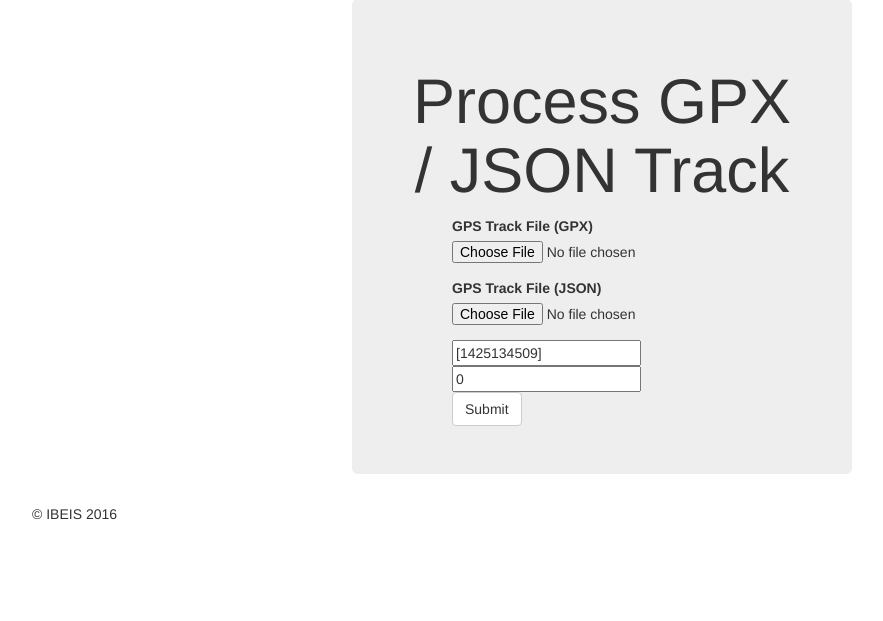
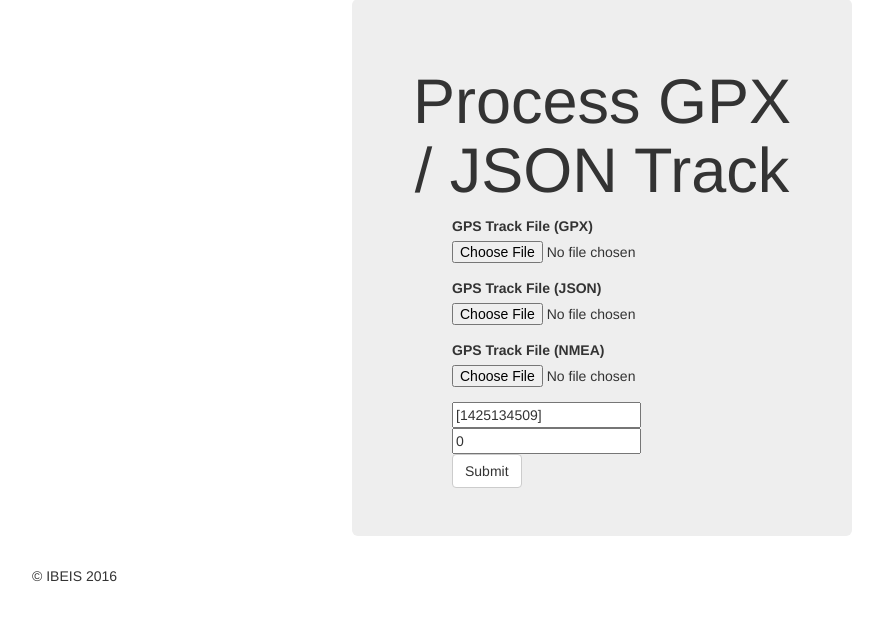
Before and after one commit to bluemellophone/gzc-server, a Flask app: page /map/form in a window 1280 px wide. Shown: the part 71-692 px from the top of the page, without its empty margins (38-921 px from the left). Run offline with Flask 2, Linux system fonts and the light colour scheme; parts of the project's set-up code (start-up, migrations or seed data) failed here and were passed over; some libraries are stand-ins or nearby versions.

Commit message:
Added NMEA file parsing for GPS maps

```diff
--- a/server.py
+++ b/server.py
@@ -568,12 +568,18 @@ def map_online():
     else:
         gpx_data  = request.files.get('gps_data_gpx', None)
         json_data = request.files.get('gps_data_json', None)
+        nmea_data = request.files.get('gps_data_nmea', None)
         if gpx_data is not None:
             gpx_str = gpx_data.stream.read()
             if len(gpx_str) > 0:
                 print('MAP REQUESTED WITH GPX_STR LENGTH: %d' % (len(gpx_str), ))
                 json_str = sf.convert_gpx_to_json(gpx_str, GMT_OFFSET)
-        elif json_data is not None:
+        if json_str is None and nmea_data is not None:
+            nmea_str = nmea_data.stream.read()
+            if len(nmea_str) > 0:
+                print('MAP REQUESTED WITH NMEA_STR LENGTH: %d' % (len(nmea_str), ))
+                json_str = sf.convert_nmea_to_json(nmea_str, nmea_data.filename, GMT_OFFSET)
+        if json_str is None and json_data is not None:
             json_str = json_data.stream.read()
     if json_str is not None:
         json_str = json_str.replace("'", '"')
@@ -604,12 +610,18 @@ def map():
     else:
         gpx_data  = request.files.get('gps_data_gpx', None)
         json_data = request.files.get('gps_data_json', None)
+        nmea_data = request.files.get('gps_data_nmea', None)
         if gpx_data is not None:
             gpx_str = gpx_data.stream.read()
             if len(gpx_str) > 0:
                 print('MAP REQUESTED WITH GPX_STR LENGTH: %d' % (len(gpx_str), ))
                 json_str = sf.convert_gpx_to_json(gpx_str, GMT_OFFSET)
-        elif json_data is not None:
+        if json_str is None and nmea_data is not None:
+            nmea_str = nmea_data.stream.read()
+            if len(nmea_str) > 0:
+                print('MAP REQUESTED WITH NMEA_STR LENGTH: %d' % (len(nmea_str), ))
+                json_str = sf.convert_nmea_to_json(nmea_str, nmea_data.filename, GMT_OFFSET)
+        if json_str is None and json_data is not None:
             json_str = json_data.stream.read()
     if json_str is not None:
         json_str = json_str.replace("'", '"')
--- a/serverfuncs.py
+++ b/serverfuncs.py
@@ -4,6 +4,7 @@ import flask
 from flask import request
 # Web Internal
 import xml.etree.ElementTree as ET
+import pynmea2
 import simplejson as json
 import cStringIO as StringIO
 # Image
@@ -217,3 +218,30 @@ def convert_gpx_to_json(gpx_str, GMT_OFFSET=0):
             'lon':  lon,
         })
     return json.dumps({ "track": json_list })
+
+
+def convert_nmea_to_json(nmea_str, filename, GMT_OFFSET=0):
+    json_list = []
+    filename = filename.strip('.LOG').strip('N')
+    year = 2000 + int(filename[0:2])
+    month = int(filename[2:4])
+    day = int(filename[4:6])
+    print(year, month, day)
+    for line in nmea_str.split('\n'):
+        line = line.strip()
+        if '@' in line or 'GPRMC' in line or len(line) == 0:
+            continue
+        record = pynmea2.parse(line)
+        dt = record.timestamp
+        dt = datetime(year, month, day, dt.hour, dt.minute, dt.second)
+        # Gather values
+        posix = int(dt.strftime("%s"))
+        posix += (60 * 60 * GMT_OFFSET)
+        lat   = float(record.latitude)
+        lon   = float(record.longitude)
+        json_list.append({
+            'time': posix,
+            'lat':  lat,
+            'lon':  lon,
+        })
+    return json.dumps({ "track": json_list })
--- a/static/javascript/script.js
+++ b/static/javascript/script.js
@@ -78,6 +78,30 @@ function loadGPSMap(track, markers, center)
         }
     ];
 
+    if(typeof center === 'undefined')
+    {
+        var min_lat = undefined;
+        var max_lat = undefined;
+        var min_lon = undefined;
+        var max_lon = undefined;
+        for (var index in track)
+        {
+            marker = track[index];
+            console.log(marker);
+            lat = marker[0];
+            lon = marker[1];
+            min_lat = Math.min(lat, undef(min_lat, lat));
+            max_lat = Math.max(lat, undef(max_lat, lat));
+            min_lon = Math.min(lon, undef(min_lon, lon));
+            max_lon = Math.max(lon, undef(max_lon, lon));
+        }
+
+        lat = (max_lat + min_lat) * 0.5;
+        lon = (max_lon + min_lon) * 0.5;
+        center = new google.maps.LatLng(lat, lon);
+        console.log("Auto Center: Lat " + lat +", Lon " + lon);
+    }
+
     // Initialize the Google Maps API v3
     var map = new google.maps.Map(document.getElementById('gps-map-canvas'), {
         zoom: 13,
@@ -98,6 +122,7 @@ function loadGPSMap(track, markers, center)
         // console.log("Bottom Left: " + bounds['Ca']);
         // console.log("Top Right:   " + bounds['va']);
     });
+
 
     var last = undefined;
     for (var index in track)
--- a/templates/map_form.html
+++ b/templates/map_form.html
@@ -3,8 +3,8 @@
   <div class="jumbotron" style="text-align: center; width: 500px; margin-left: auto; margin-right: auto;">
     <h1>Process GPX / JSON Track</h1>
 
-    <form action="/map/submit" method="post" enctype="multipart/form-data" style="width: 300px; margin-left: auto; margin-right: auto;text-align: left;">
-    <!-- <form action="/map_online/submit" method="post" enctype="multipart/form-data" style="width: 300px; margin-left: auto; margin-right: auto;text-align: left;"> -->
+    <!-- <form action="/map/submit" method="post" enctype="multipart/form-data" style="width: 300px; margin-left: auto; margin-right: auto;text-align: left;"> -->
+    <form action="/map_online/submit" method="post" enctype="multipart/form-data" style="width: 300px; margin-left: auto; margin-right: auto;text-align: left;">
         <div class="form-group">
             <label for="gps_data_gpx">GPS Track File (GPX)</label>
             <input type="file" name="gps_data_gpx" id="gps_data_gpx">
@@ -15,6 +15,11 @@
             <input type="file" name="gps_data_json" id="gps_data_json">
         </div>
 
+        <div class="form-group">
+            <label for="gps_data_nmea">GPS Track File (NMEA)</label>
+            <input type="file" name="gps_data_nmea" id="gps_data_nmea">
+        </div>
+
         <input type="text" name="original_times" id="original_times" value="[1425134509]">
         <br/>
         <input type="text" name="original_times_offset" id="original_times_offset" value="0">
--- a/templates/map_online.html
+++ b/templates/map_online.html
@@ -51,7 +51,9 @@
 
         function renderMap()
         {
-            var center = new google.maps.LatLng(-1.369, 36.860); // Nairobi
+            var center = undefined; // Auto
+            // var center = new google.maps.LatLng(0.212, 37.407462); // Lewa
+            // var center = new google.maps.LatLng(-1.369, 36.860); // Nairobi
             // var center = new google.maps.LatLng(42.728, -73.687); // Troy
             loadGPSMap(track, markers, center);
         }
```
